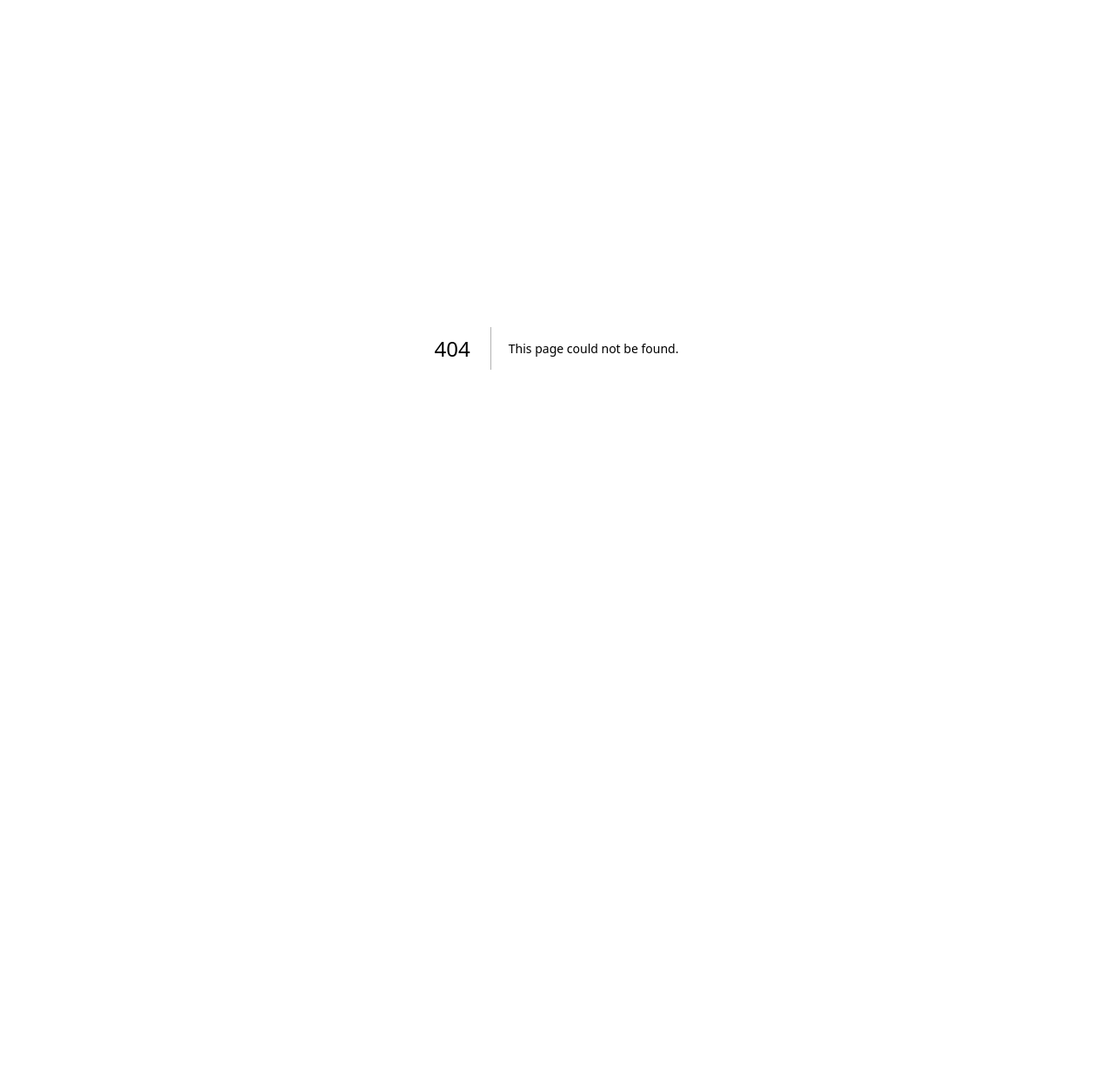
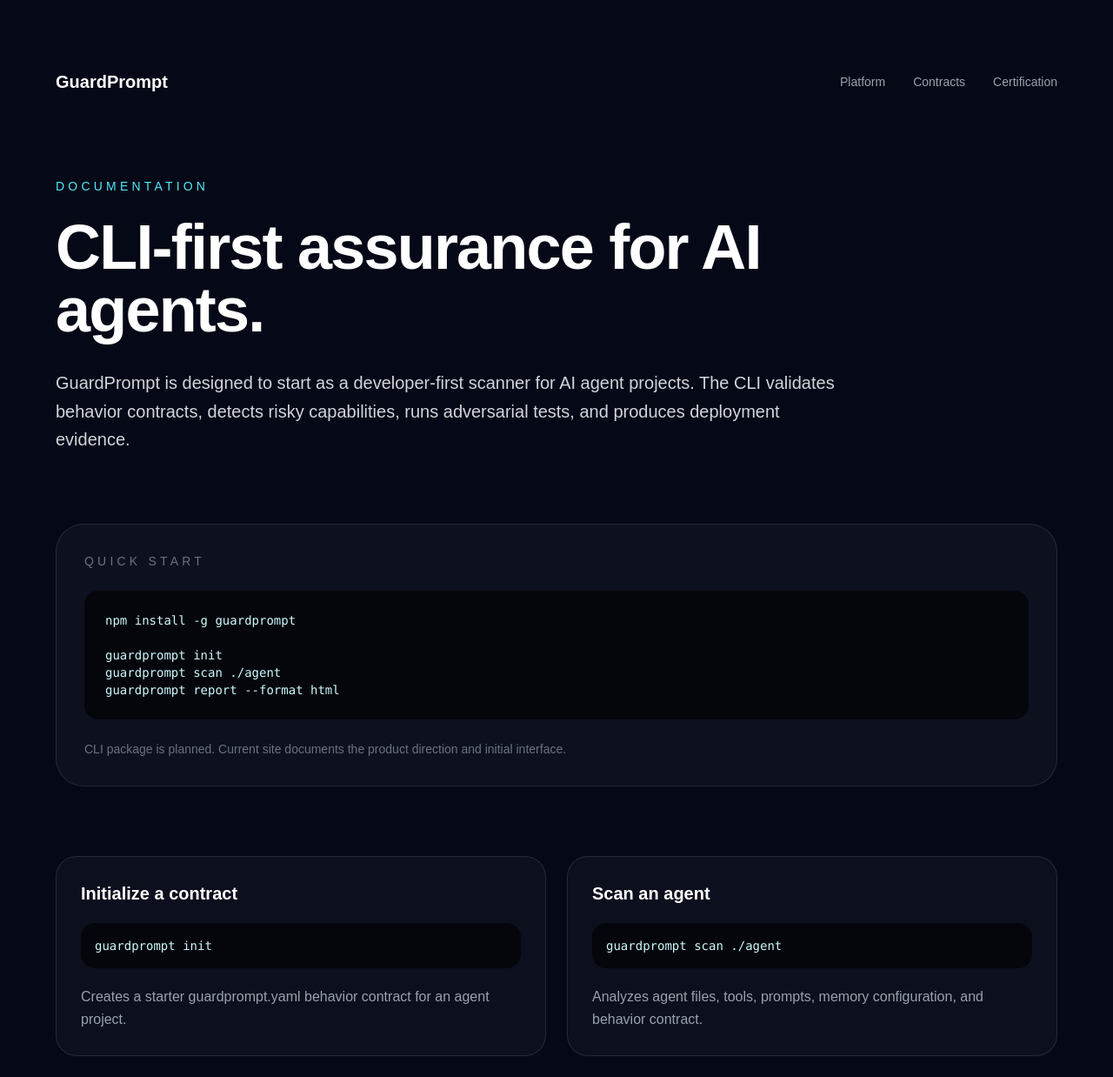
Before and after one commit to hugginai/guardprompt-site, a Next.js app: page /docs in a window 1280 px wide. Before the commit this address had no page. Shown: the top 1238 px of the page at 87% size. Before the commit the page ends 800 px from the top, so only its background shows below. Built offline with nearby package versions, Linux system fonts and the light colour scheme.

Commit message:
Add docs page

```diff
--- /dev/null
+++ b/app/docs/page.tsx
@@ -0,0 +1,148 @@
+const commands = [
+  {
+    title: "Initialize a contract",
+    command: "guardprompt init",
+    desc: "Creates a starter guardprompt.yaml behavior contract for an agent project.",
+  },
+  {
+    title: "Scan an agent",
+    command: "guardprompt scan ./agent",
+    desc: "Analyzes agent files, tools, prompts, memory configuration, and behavior contract.",
+  },
+  {
+    title: "Fail on critical findings",
+    command: "guardprompt scan . --fail-on critical",
+    desc: "Blocks CI/CD when critical policy violations are detected.",
+  },
+  {
+    title: "Generate report",
+    command: "guardprompt report --format json",
+    desc: "Outputs validation evidence for deployment review or audit workflows.",
+  },
+];
+
+const checks = [
+  "Shell or code execution enabled without approval",
+  "External email or upload tools combined with sensitive data",
+  "MCP servers from untrusted sources",
+  "Persistent memory without retention rules",
+  "Delegation enabled without max depth",
+  "High-risk actions missing human approval",
+  "Tool allowlist missing",
+  "Secrets access available to agent runtime",
+];
+
+export default function DocsPage() {
+  return (
+    <main className="min-h-screen bg-[#050816] px-6 py-20 text-white">
+      <section className="mx-auto max-w-6xl">
+        <nav className="flex items-center justify-between">
+          <a href="/" className="text-xl font-semibold">
+            GuardPrompt
+          </a>
+
+          <div className="hidden gap-8 text-sm text-gray-400 md:flex">
+            <a href="/platform" className="hover:text-white">
+              Platform
+            </a>
+            <a href="/contracts" className="hover:text-white">
+              Contracts
+            </a>
+            <a href="/certification" className="hover:text-white">
+              Certification
+            </a>
+          </div>
+        </nav>
+
+        <div className="mt-24 max-w-4xl">
+          <p className="text-sm uppercase tracking-[0.3em] text-cyan-300">
+            Documentation
+          </p>
+
+          <h1 className="mt-6 text-5xl font-semibold tracking-tight md:text-7xl">
+            CLI-first assurance for AI agents.
+          </h1>
+
+          <p className="mt-8 text-xl leading-relaxed text-gray-300">
+            GuardPrompt is designed to start as a developer-first scanner for AI
+            agent projects. The CLI validates behavior contracts, detects risky
+            capabilities, runs adversarial tests, and produces deployment
+            evidence.
+          </p>
+        </div>
+
+        <div className="mt-20 rounded-[2rem] border border-white/10 bg-white/[0.035] p-8">
+          <p className="text-sm uppercase tracking-[0.3em] text-gray-500">
+            Quick start
+          </p>
+
+          <pre className="mt-6 overflow-x-auto rounded-2xl bg-black/60 p-6 text-sm text-cyan-100">
+{`npm install -g guardprompt
+
+guardprompt init
+guardprompt scan ./agent
+guardprompt report --format html`}
+          </pre>
+
+          <p className="mt-6 text-sm text-gray-500">
+            CLI package is planned. Current site documents the product direction
+            and initial interface.
+          </p>
+        </div>
+
+        <div className="mt-20 grid gap-6 md:grid-cols-2">
+          {commands.map((item) => (
+            <div
+              key={item.command}
+              className="rounded-3xl border border-white/10 bg-white/[0.03] p-7"
+            >
+              <h2 className="text-xl font-semibold">{item.title}</h2>
+
+              <pre className="mt-5 overflow-x-auto rounded-2xl bg-black/60 p-4 text-sm text-cyan-100">
+                {item.command}
+              </pre>
+
+              <p className="mt-5 leading-relaxed text-gray-400">
+                {item.desc}
+              </p>
+            </div>
+          ))}
+        </div>
+
+        <div className="mt-24">
+          <p className="text-sm uppercase tracking-[0.3em] text-gray-500">
+            Initial security checks
+          </p>
+
+          <div className="mt-8 grid gap-4 md:grid-cols-2">
+            {checks.map((check) => (
+              <div
+                key={check}
+                className="rounded-2xl border border-white/10 bg-white/[0.03] p-5 text-gray-300"
+              >
+                {check}
+              </div>
+            ))}
+          </div>
+        </div>
+
+        <div className="mt-24 rounded-[2rem] border border-cyan-400/10 bg-cyan-400/[0.04] p-8">
+          <h2 className="text-3xl font-semibold">Planned integrations</h2>
+
+          <div className="mt-8 grid gap-4 md:grid-cols-4">
+            {["LangGraph", "MCP", "OpenAI Agents SDK", "GitHub Actions"].map(
+              (item) => (
+                <div
+                  key={item}
+                  className="rounded-2xl border border-white/10 bg-black/30 p-5 text-center text-gray-300"
+                >
+                  {item}
+                </div>
+              )
+            )}
+          </div>
+        </div>
+      </section>
+    </main>
+  );
+}
```
